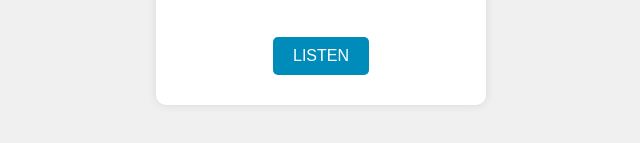
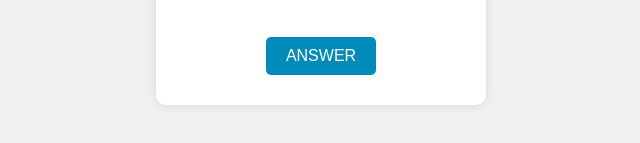
Before and after one commit to maewmeowmeowww/hiragana, a plain HTML site: page index.html in a window 1280 px wide. Shown: the part 423-566 px from the top of the page, 319-959 px from the left. Drawn offline with Linux system fonts and the light colour scheme.

Commit message:
Update index.html

```diff
--- a/index.html
+++ b/index.html
@@ -3,7 +3,7 @@
 <head>
     <meta charset="UTF-8">
     <meta name="viewport" content="width=device-width, initial-scale=1.0">
-    <title>Language Learning Game</title>
+    <title>Hiragana</title>
     <link rel="stylesheet" href="style.css">
 </head>
 <body>
@@ -11,7 +11,7 @@
         <h1>DOG MUST STUDY</h1>
         <button id="startBtn">NEXT</button>
         <p id="numberDisplay"></p>
-        <button id="speakBtn" disabled>LISTEN</button>
+        <button id="speakBtn" disabled>ANSWER</button>
     </div>
     <script src="script.js"></script>
 </body>
```
